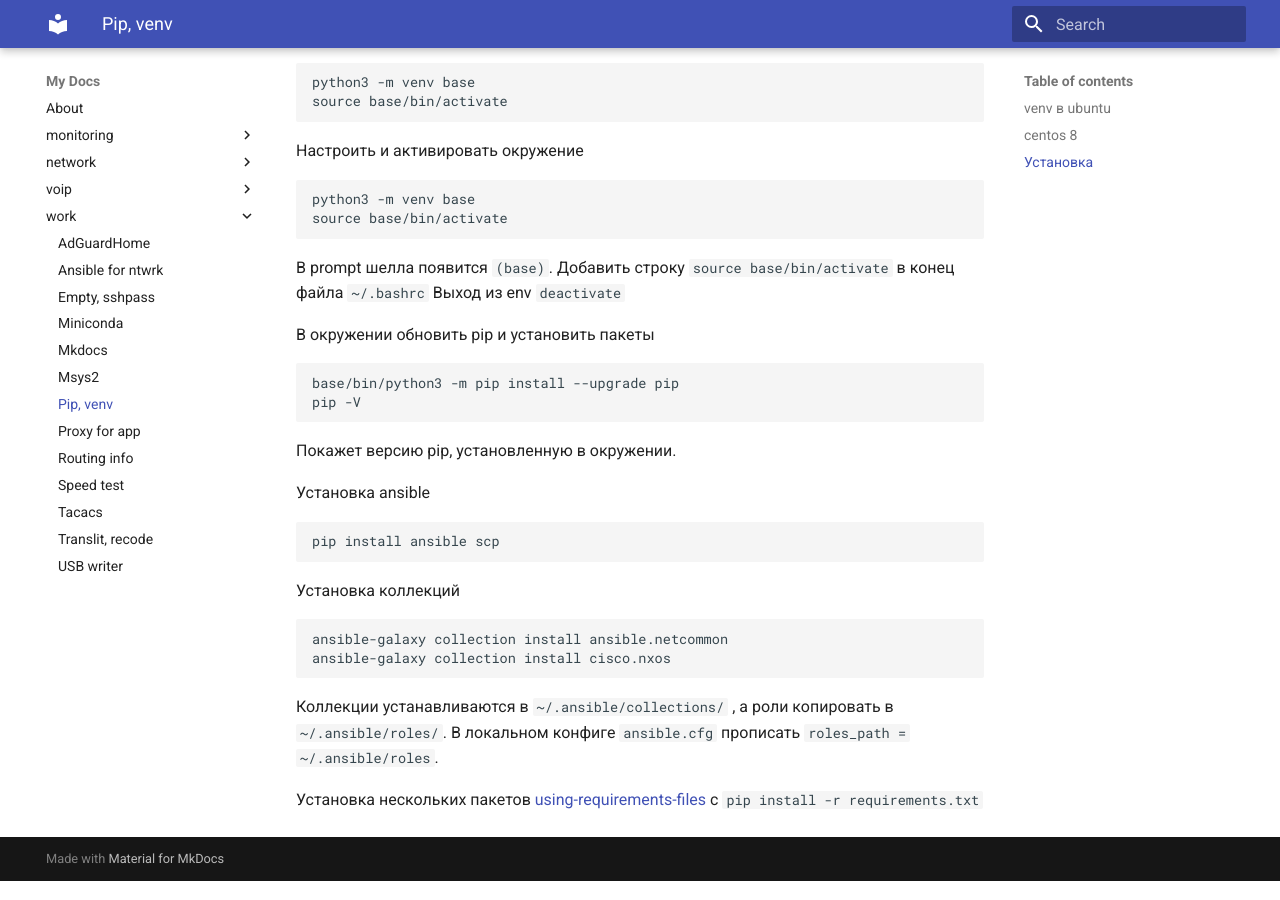
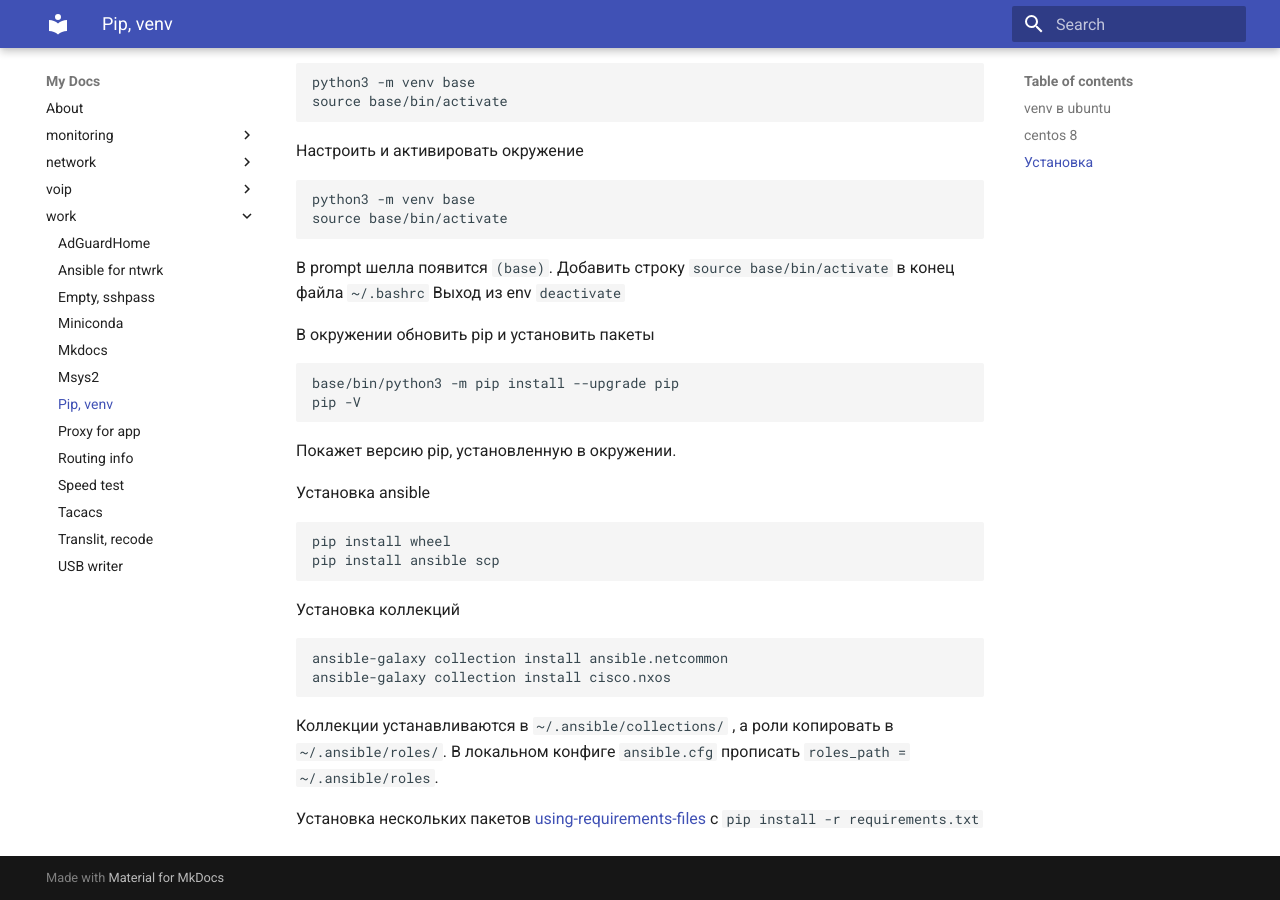
Before and after one commit to v98765/v98765.github.io, an MkDocs documentation site: the page built from docs/work/venv.md, in a window 1280 px wide and 900 px high, scrolled down 513 px. Built offline with MkDocs 1.6.1 and Material for MkDocs 9.7.7, drawn with Linux system fonts in a browser that asks for light colours.

Commit message:
work/venv.md wheel

````diff
--- a/docs/work/venv.md
+++ b/docs/work/venv.md
@@ -36,6 +36,7 @@ pip -V
 
 Установка ansible
 ```sh
+pip install wheel
 pip install ansible scp
 ```
 Установка коллекций
````
